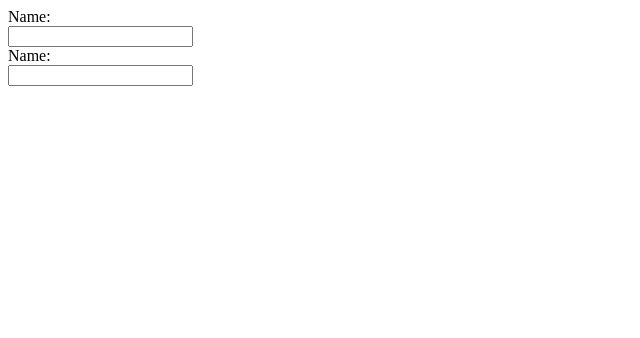
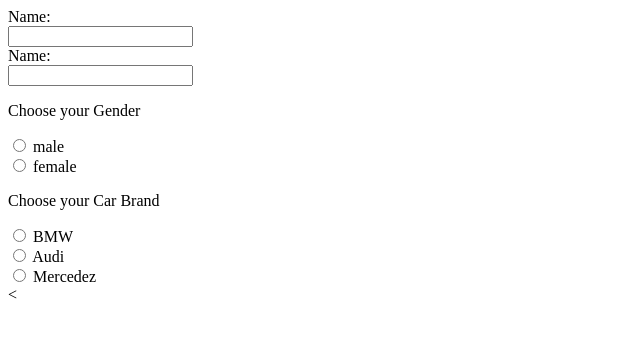
Before and after one commit to acciojob/signup-form-car-neelima16, a website: page main.html in a window 1280 px wide. Shown: the whole page, without its empty margins (0-640 px from the left). Drawn offline with Linux system fonts and the light colour scheme.

Commit message:
created a submission

```diff
--- a/main.html
+++ b/main.html
@@ -11,7 +11,21 @@
     <input type="text" id="fname" name="fname"><br>
      <label for="email">Name:</label><br>
     <input type="email" id="email" name="email"><br>
+    <p> Choose your Gender </p>
+    <input type="radio" id="male" name="gender" value="male">
+    <label for="male">male</label><br>
+    <input type="radio" id="female" name="gender" value="female">
+    <label for="female">female</label><br>
+     <p> Choose your Car Brand </p>
+     <input type="radio" id="BMW" name="fav_car" value="BMW">
+    <label for="BMW">BMW</label><br>
+		<input type="radio" id="Audi" name="fav_car" value="Audi">
+    <label for="Audi">Audi</label><br>
+    <input type="radio" id="Mercedez" name="fav_car" value="Mercedez">
+    <label for="Mercedez">Mercedez</label><br>
+	<
 	</form>
+
     <script type="text/javascript" src="./script.js">
 </script>
 
```
